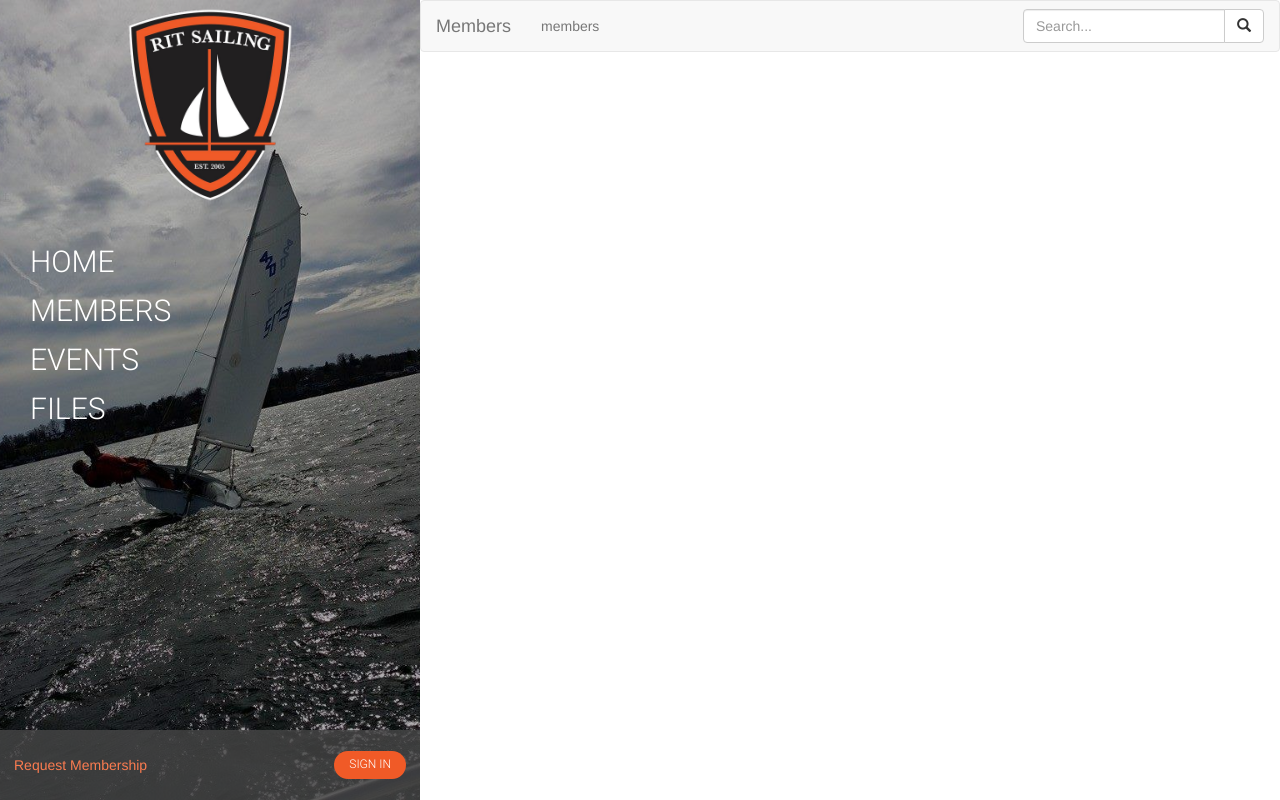
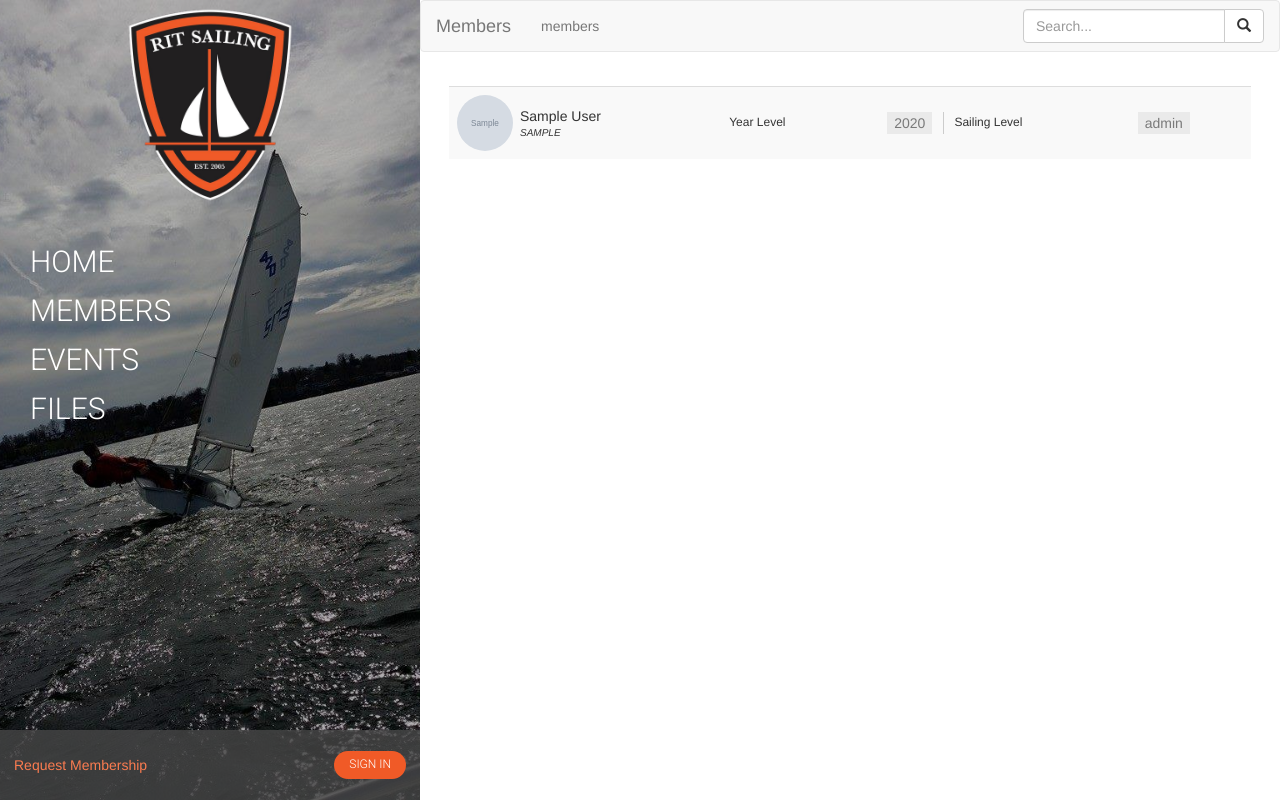
Before and after one commit to RITSailing/website, a Django app: template main/templates/main/members.html in a window 1280 px wide. Run offline with Django 3.2, Linux system fonts and the light colour scheme; the template is opened without the code that fills it: most values are stand-ins (such as "Sample title", 1, 10 or a date in 2020); grey boxes marked "Sample" are stand-in pictures; parts of the project's set-up code (start-up, migrations or seed data) failed here and were passed over; some libraries are stand-ins or nearby versions.

Commit message:
Started on members page.

```diff
--- a/main/static/assets/css/members.css
+++ b/main/static/assets/css/members.css
@@ -0,0 +1,49 @@
+.badge {
+  margin-left: 0;
+}
+
+.members td {
+  vertical-align: middle!important;
+}
+
+.members td p {
+  display: -webkit-inline-box;
+  background: #EAEAEA;
+  padding: 0.1em 0.5em;
+  margin: 0;
+  color: #797979;
+}
+
+.table-hover > tbody > tr:hover .avatar-wrapper {
+  color: #e64610;
+}
+
+.table-hover > tbody > tr:hover {
+  cursor: pointer;
+}
+
+.detail {
+  padding: 8px 0!important;
+}
+
+.detail .item {
+  justify-content: space-between;
+  align-items: center;
+  display: flex;
+  padding: 0 .75em;
+}
+
+.detail .item h6 {
+  margin: 0;
+}
+
+.detail .item p {
+  background: #EAEAEA;
+  margin: 0 0 0 .75em;
+  padding: 0.1em 0.5em;
+  color: #797979;
+}
+
+.member > .detail ~ .detail .item {
+  border-left: solid 1px #ccc;
+}
--- a/main/static/assets/css/style.css
+++ b/main/static/assets/css/style.css
@@ -125,7 +125,18 @@ body {
     color: #FB7C50;
   }
 
-.avatar {
+img.avatar {
+  border-radius: 50%;
+  width: 4em;
+  height: 4em;
+}
+
+img.avatar.small {
+  width: 3.5em;
+  height: 3.5em;
+}
+
+.avatar-wrapper {
   display: -webkit-box;
   -webkit-transition: color .25s;
   transition: color .25s;
@@ -133,29 +144,35 @@ body {
   color: #fff;
 }
 
-  .avatar:hover {
-    text-decoration: none;
-    color: #E0E0E0;
+  .avatar-wrapper.alt {
+    color: #333333;
   }
 
-  .avatar:focus {
+  .avatar-wrapper.alt:hover {
+    color: #f05a27;
+  }
+
+  .avatar-wrapper.alt:focus {
+    color: #f05a27;
+  }
+
+  .avatar-wrapper:hover {
+    text-decoration: none;
+    color: #c8c8c8;
+  }
+
+  .avatar-wrapper:focus {
     color: #c8c8c8;
     outline: none;
   }
 
-  .avatar img{
+  .avatar-wrapper img{
     border-radius: 50%;
     width: 4em;
     height: 4em;
   }
 
-  img.avatar {
-    border-radius: 50%;
-    width: 4em;
-    height: 4em;
-  }
-
-  .avatar .heading {
+  .avatar-wrapper .heading {
     display: flex;
     flex-direction: column;
     justify-content: center;
@@ -163,7 +180,7 @@ body {
     text-decoration: none;
   }
 
-  .avatar .heading span{
+  .avatar-wrapper .heading span{
     text-decoration: none;
     text-transform: uppercase;
     font-style: italic;
@@ -185,11 +202,13 @@ body {
 }
 
 .sign:hover {
+  color: #c8c8c8;
   background: #D03C0A;
   text-decoration: none;
 }
 
 .sign:focus {
+  color: #c8c8c8;
   background: #D03C0A;
   outline: none;
   text-decoration: none;
@@ -229,6 +248,16 @@ body {
   border-radius: 50%;
 }
 
+.badges {
+  margin-left: 1em;
+}
+
+  .badges i{
+    font-size: 20px;
+    color: #F05A27;
+    margin-left: .5em;
+  }
+
 @media screen and (max-width: 1000px) {
   #sidebar {
     max-width: 30em;
--- a/main/templates/main/base.html
+++ b/main/templates/main/base.html
@@ -24,7 +24,7 @@
       </div>
       <div class="footer" id="signin">
         {% if request.user.is_authenticated %}
-        <a href="{% url 'member' request.user.username %}" class="avatar">
+        <a href="{% url 'member' request.user.username %}" class="avatar-wrapper">
           <img src="{{member.avatar}}"/>
           <div class="heading">
             {{request.user.first_name}} {{request.user.last_name}}
@@ -69,6 +69,7 @@
         else
           $('.slideout-panel').css("margin-left", "");
       });
+      $('[data-toggle="tooltip"]').tooltip();
     </script>
   </body>
 </html>
--- a/main/templates/main/events.html
+++ b/main/templates/main/events.html
@@ -77,8 +77,3 @@
   </div>
 </div>
 {% endblock %}
-{% block js %}
-<script>
-  $('[data-toggle="tooltip"]').tooltip();
-</script>
-{% endblock %}
--- a/main/templates/main/members.html
+++ b/main/templates/main/members.html
@@ -1,7 +1,7 @@
 {% extends 'main/base.html' %}
 {% load staticfiles %}
 {% block title %}<title>RIT Sailing | Members</title>{% endblock %}
-{% block css %}<link rel="stylesheet" href="assets/css/index.css">{% endblock %}
+{% block css %}<link rel="stylesheet" href="{% static 'assets/css/members.css' %}">{% endblock %}
 {% block content %}
 <nav class="navbar navbar-default">
   <div class="container-fluid">
@@ -22,8 +22,59 @@
   </div>
 </nav>
 <div id="main">
-  <div class="files container-fluid">
-
+  <div class="container-fluid">
+    <table class="members table table-striped table-hover">
+        {% for m in members %}
+        <tr class="member" href="{% url 'member' m.user.username %}">
+          <td>
+            <div class="avatar-wrapper alt">
+              <img src="{{m.avatar}}"/>
+              <div class="heading">
+                {{m.user.first_name}} {{m.user.last_name}}
+                <span>{{m.eboard_pos}}</span>
+              </div>
+            </div>
+          </td>
+          <td class="detail">
+            <div class="item">
+              <h6>Year Level</h6>
+              <p>{{m.get_year_level_display}}</p>
+            </div>
+          </td>
+          <td class="detail">
+            <div class="item">
+              <h6>Sailing Level</h6>
+              <p>{{m.get_sailing_level_display}}</p>
+            </div>
+          </td>
+          {% if request.user.is_staff %}
+          <td class="detail">
+            <div class="item">
+              <h6>Dues Paid</h6>
+              <p>{{m.is_dues_paid}}</p>
+            </div>
+          </td>
+          {% endif %}
+          <td>
+            <div class="badges">
+              {% if m.user.is_superuser %}
+              <i class="fa fa-unlock" data-toggle="tooltip" data-placement="bottom" title="Admin"></i>
+              {% endif %}
+              {% if m.user.is_staff %}
+              <i class="fa fa-users" data-toggle="tooltip" data-placement="bottom" title="Board Member"></i>
+              {% endif %}
+            </div>
+          </td>
+        </tr>
+        {% endfor %}
+    </table>
   </div>
 </div>
 {% endblock %}
+{% block js %}
+<script>
+  $('tr').click( function() {
+      window.location = $(this).attr('href');
+  })
+</script>
+{% endblock %}
--- a/main/templates/main/profile.html
+++ b/main/templates/main/profile.html
@@ -108,7 +108,6 @@
     if (Modernizr.touch){
        $('body').addClass('touch');
     }
-    $('[data-toggle="tooltip"]').tooltip();
   });
 </script>
 {% endblock %}
--- a/main/views.py
+++ b/main/views.py
@@ -68,9 +68,10 @@ def send_conformation_email(email):
 
 def page(request, template):
 	member = None
+	members = TeamMember.objects.all()
 	if request.user.is_authenticated() and TeamMember.objects.filter(user=request.user).first():
 		member = TeamMember.objects.get(user=request.user)
-	return render(request, template, {'member':member})
+	return render(request, template, {'members':members, 'member':member})
 
 def profile(request, username):
 	user = get_object_or_404(User, username=username)
```
Also changed, not shown: main/static/assets/css/profile.css (+0 -10 lines).
